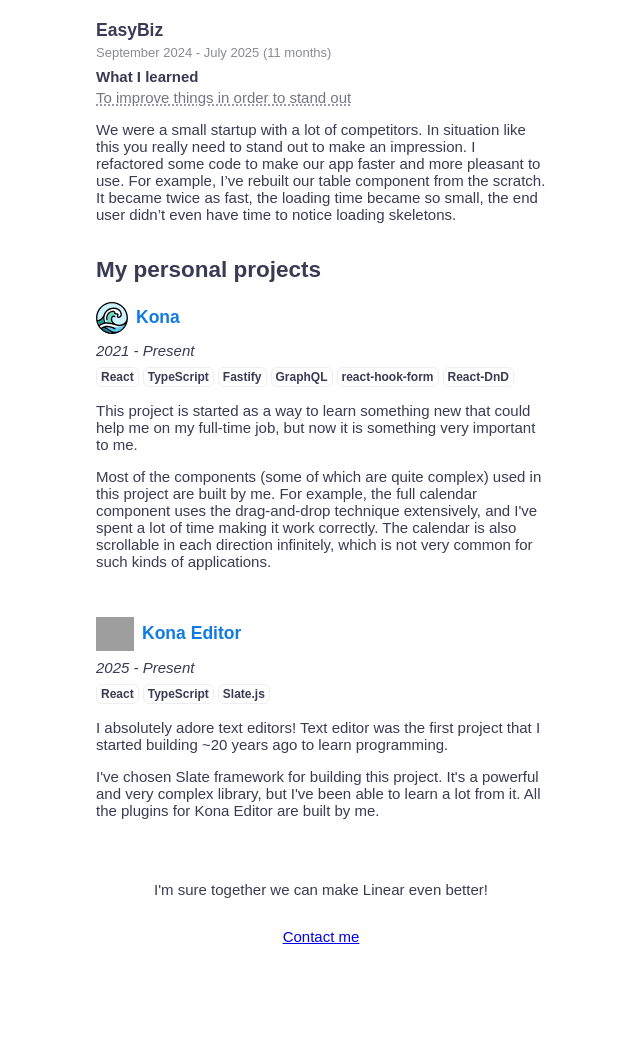
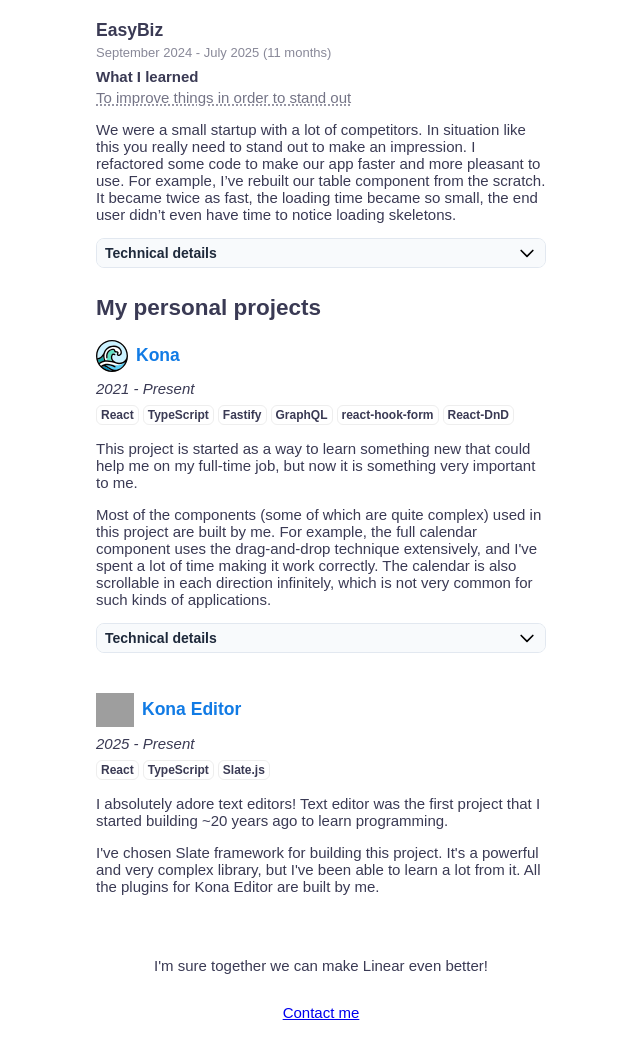
Before and after one commit to eden-lane/eden-lane.github.io, an Astro site: page /linear in a window 1280 px wide. Shown: the part 2294-3332 px from the top of the page, without its empty margins (319-959 px from the left). Built offline with nearby package versions, Linux system fonts and the light colour scheme; Astro itself is replaced by a stand-in of ours; grey boxes are pictures that could not be loaded.

Commit message:
feat: added tech details

```diff
--- /dev/null
+++ b/src/components/Accordion.astro
@@ -0,0 +1,135 @@
+---
+const { title, isOpenByDefault = false } = Astro.props;
+---
+
+<style>
+  .accordion {
+    border: 1px solid #e2e8f0;
+    border-radius: 8px;
+    background-color: #ffffff;
+    margin-bottom: 8px;
+    overflow: hidden;
+  }
+
+  .accordion-header {
+    display: flex;
+    align-items: center;
+    justify-content: space-between;
+    padding: 4px 8px;
+    background-color: #f8fafc;
+    cursor: pointer;
+    transition: background-color 0.2s ease;
+    border: none;
+    width: 100%;
+    text-align: left;
+  }
+
+  .accordion-header:hover {
+    background-color: #f1f5f9;
+  }
+
+  .accordion-header:focus {
+    outline: 2px solid #3b82f6;
+    outline-offset: -2px;
+  }
+
+  .accordion-title {
+    font-weight: 600;
+    font-size: 14px;
+    color: #1e293b;
+    margin: 0;
+  }
+
+  .accordion-icon {
+    width: 20px;
+    height: 20px;
+    transition: transform 0.2s ease;
+    flex-shrink: 0;
+    margin-left: 12px;
+  }
+
+  .accordion.open .accordion-icon {
+    transform: rotate(180deg);
+  }
+
+  .accordion-content {
+    max-height: 0;
+    overflow: hidden;
+    transition: max-height 0.3s ease;
+  }
+
+  .accordion.open .accordion-content {
+    max-height: 1000px;
+  }
+
+  .accordion-body {
+    padding: 0 8px;
+    color: #475569;
+    font-size: 14px;
+    line-height: 1.6;
+  }
+</style>
+
+<div class={`accordion ${isOpenByDefault ? "open" : ""}`}>
+  <button
+    class="accordion-header"
+    type="button"
+    aria-expanded={isOpenByDefault ? "true" : "false"}
+  >
+    <h3 class="accordion-title">{title}</h3>
+    <svg
+      class="accordion-icon"
+      fill="none"
+      stroke="currentColor"
+      viewBox="0 0 24 24"
+      xmlns="http://www.w3.org/2000/svg"
+    >
+      <path
+        stroke-linecap="round"
+        stroke-linejoin="round"
+        stroke-width="2"
+        d="M19 9l-7 7-7-7"></path>
+    </svg>
+  </button>
+  <div class="accordion-content">
+    <div class="accordion-body">
+      <slot />
+    </div>
+  </div>
+</div>
+
+<script>
+  // Find all accordion components
+  const accordions = document.querySelectorAll(".accordion");
+
+  accordions.forEach((accordion) => {
+    const header = accordion.querySelector(".accordion-header");
+    const content = accordion.querySelector(".accordion-content");
+
+    if (!header || !content) return;
+
+    header.addEventListener("click", () => {
+      const isOpen = accordion.classList.contains("open");
+
+      // Toggle the accordion
+      accordion.classList.toggle("open");
+
+      // Update aria-expanded attribute
+      header.setAttribute("aria-expanded", isOpen ? "false" : "true");
+
+      // Update content max-height for smooth animation
+      if (accordion.classList.contains("open")) {
+        // Set max-height to the actual scroll height for smooth opening
+        content.style.maxHeight = content.scrollHeight + "px";
+      } else {
+        // Reset to 0 for closing
+        content.style.maxHeight = "0";
+      }
+    });
+
+    // If accordion is open by default, set proper max-height
+    if (accordion.classList.contains("open")) {
+      content.style.maxHeight = content.scrollHeight + "px";
+    }
+  });
+</script>
--- a/src/pages/linear.astro
+++ b/src/pages/linear.astro
@@ -1,6 +1,7 @@
 ---
 import Head from "../components/Head.astro";
 import ZoomableImage from "../components/ZoomableImage.astro";
+import Accordion from "../components/Accordion.astro";
 ---
 
 <script>
@@ -365,6 +366,16 @@
               skeletons</span
             >.
           </p>
+          <Accordion title="Technical details">
+            <p>
+              To rebuild the table component, I used Tanstack Query, Tanstack
+              Table and Tanstack Virtual libraries. Unfortunately
+              useInfiniteQuery hook doesn't support loading random page, it is
+              always should start from page 1. I had to create my own hook that
+              supports random page loading, because we needed to restore the
+              table state after the user navigates to another page.
+            </p>
+          </Accordion>
         </div>
       </div>
     </div>
@@ -407,6 +418,15 @@
           direction infinitely, which is not very common for such kinds of
           applications.
         </p>
+        <Accordion title="Technical details">
+          <p>
+            The calendar component is one of the most complex components I've
+            ever built. It supports infinite scrolling in each direction,
+            virtualization and drag-and-drop. I didn't use any other libraries
+            except react-dnd to implement it, but I might add Tanstack Virtual
+            in the future as it removes so much complexity from the code.
+          </p>
+        </Accordion>
       </div>
     </section>
     <section>
```
